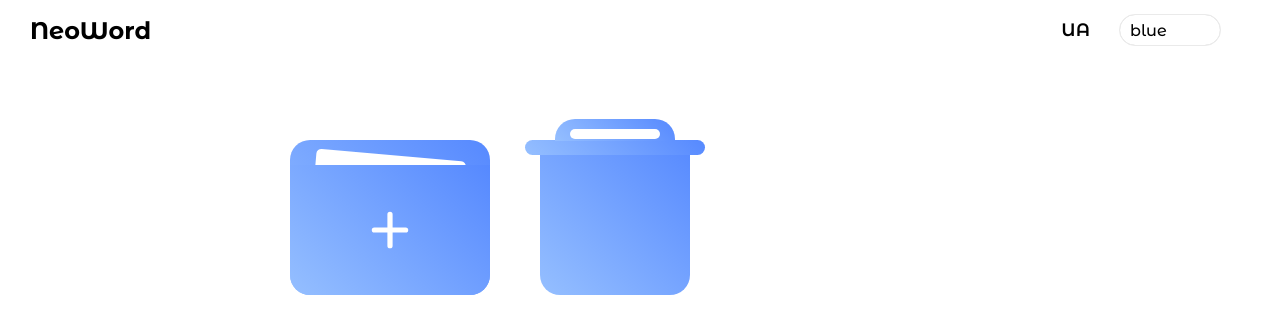
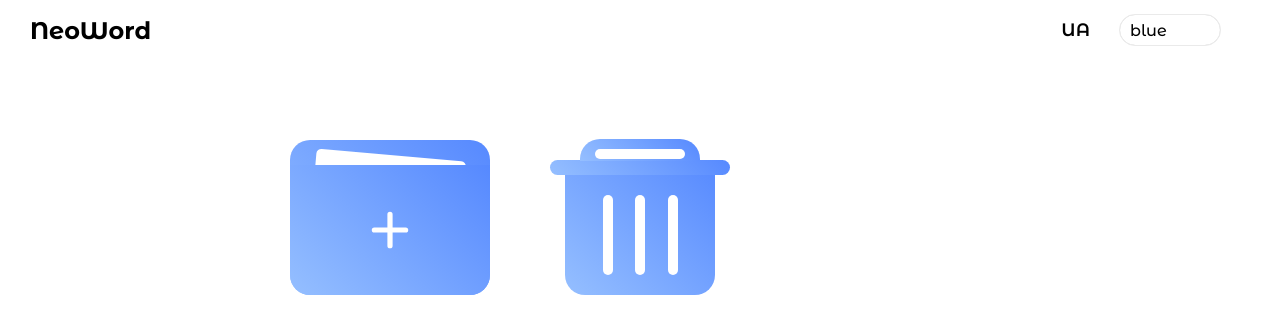
Before and after one commit to adattoweb/neoword, a React (Vite) app: page / in a window 1280 px wide. Shown: the top 334 px of the page. Built offline with nearby package versions, Linux system fonts and the light colour scheme.

Commit message:
improved a adaptive for recycle-bin

```diff
--- a/src/App.jsx
+++ b/src/App.jsx
@@ -21,49 +21,6 @@ export default function App() {
     root.classList.add(localTheme)
   }, [])
 
-  // localStorage.setItem("neoword-index", "0")
-  // localStorage.setItem("neoword-books", "1")
-  // localStorage.setItem("neoword-item-1", "1^1764076757533^6@^word*translation*1764076767841*false^123*3123*1764078030760*true^312321*312esaf*1764078034650*false^fsdf*sdfsdfsdf*1764078037238*false^fsdfsd*dsfsdfds*1764078039595*false^sdfsdf*sdfsdfsd*1764078042073*false")
-
-  const booksStr = localStorage.getItem("neoword-books")
-  if (booksStr !== null && !booksStr.includes("[")) {
-    const books = booksStr.split("^")
-    console.log(books)
-    const newBooks = []
-    for (let i = 0; i < books.length; i++) {
-      const key = books[i]
-      const bookArray = localStorage.getItem(`neoword-item-${key}`).split("@")
-      const bookInfo = bookArray[0].split("^")
-      const newBook = {
-        name: bookInfo[0],
-        timestamp: +bookInfo[1],
-        words: {}
-      }
-
-      const bookWords = bookArray[1].split("^").map(el => el.split("*"))
-      console.log(bookWords)
-      for (let j = 0; j < bookWords.length; j++) {
-        let bool = bookWords[j][3] === "true"
-        const newWord = {
-          word: bookWords[j][0],
-          translation: bookWords[j][1],
-          time: +bookWords[j][2],
-          isDifficult: bool,
-          sentences: []
-        }
-        const index = +localStorage.getItem("neoword-index")
-        localStorage.setItem("neoword-index", index + 1)
-        newBook.words[index] = newWord
-      }
-      const index = +localStorage.getItem("neoword-index")
-      localStorage.setItem("neoword-index", index + 1)
-      newBooks.push(index)
-      localStorage.setItem(`neoword-item-${index}`, JSON.stringify(newBook))
-      localStorage.removeItem(`neoword-item-${key}`)
-    }
-    localStorage.setItem("neoword-books", JSON.stringify(newBooks))
-  }
-
   const [isEn, setIsEn] = useState(localStorage.getItem("neoword-lang") === "en")
   const [bookID, setBookID] = useState(false)
   const [game, setGame] = useState(false)
--- a/src/pages/Library/Library.css
+++ b/src/pages/Library/Library.css
@@ -3,7 +3,10 @@
     margin: 0 auto;
     display: grid;
     grid-template-columns: repeat(auto-fill, 200px);
+    grid-template-rows: repeat(auto-fill, 155px);
     justify-content: center;
+    justify-items: center;
+    align-items: end;
     gap: 25px 50px;
 }
 .dictionary{
@@ -20,6 +23,8 @@
 .delete{
     width: 150px;
     border-radius: 0px 0px 20px 20px;
+    height: 135px;
+    margin-top: 15px;
 }
 .delete__header{
     width: 180px;
@@ -46,6 +51,19 @@
     height: 10px;
     position: relative;
     top: 10px;
+}
+.delete__content{
+    margin-top: 20px;
+    width: 50%;
+    display: flex;
+    justify-content: space-between;
+    align-items: center;
+}
+.delete__line{
+    height: 80px;
+    width: 10px;
+    background-color: #fff;
+    border-radius: 10px;
 }
 
 .dictionary:hover .dictionary__paper{
--- a/src/pages/Library/Library.jsx
+++ b/src/pages/Library/Library.jsx
@@ -28,6 +28,11 @@ export default function Library({ setBookID }) {
                         <div className="delete__white"></div>
                     </div>
                 </div>
+                <div className="delete__content">
+                    <div className="delete__line"></div>
+                    <div className="delete__line"></div>
+                    <div className="delete__line"></div>
+                </div>
             </div>
         )
     }
```
